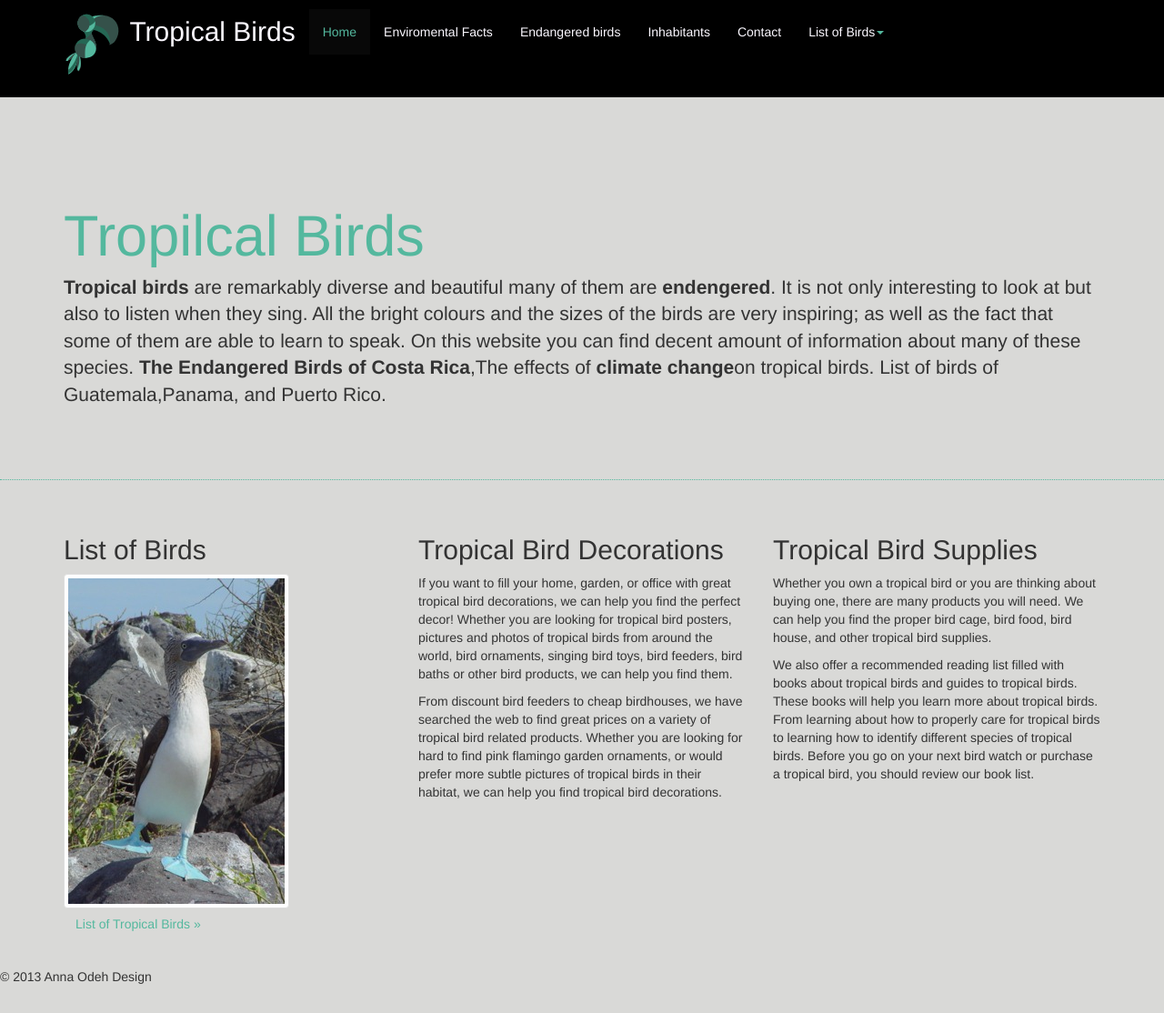
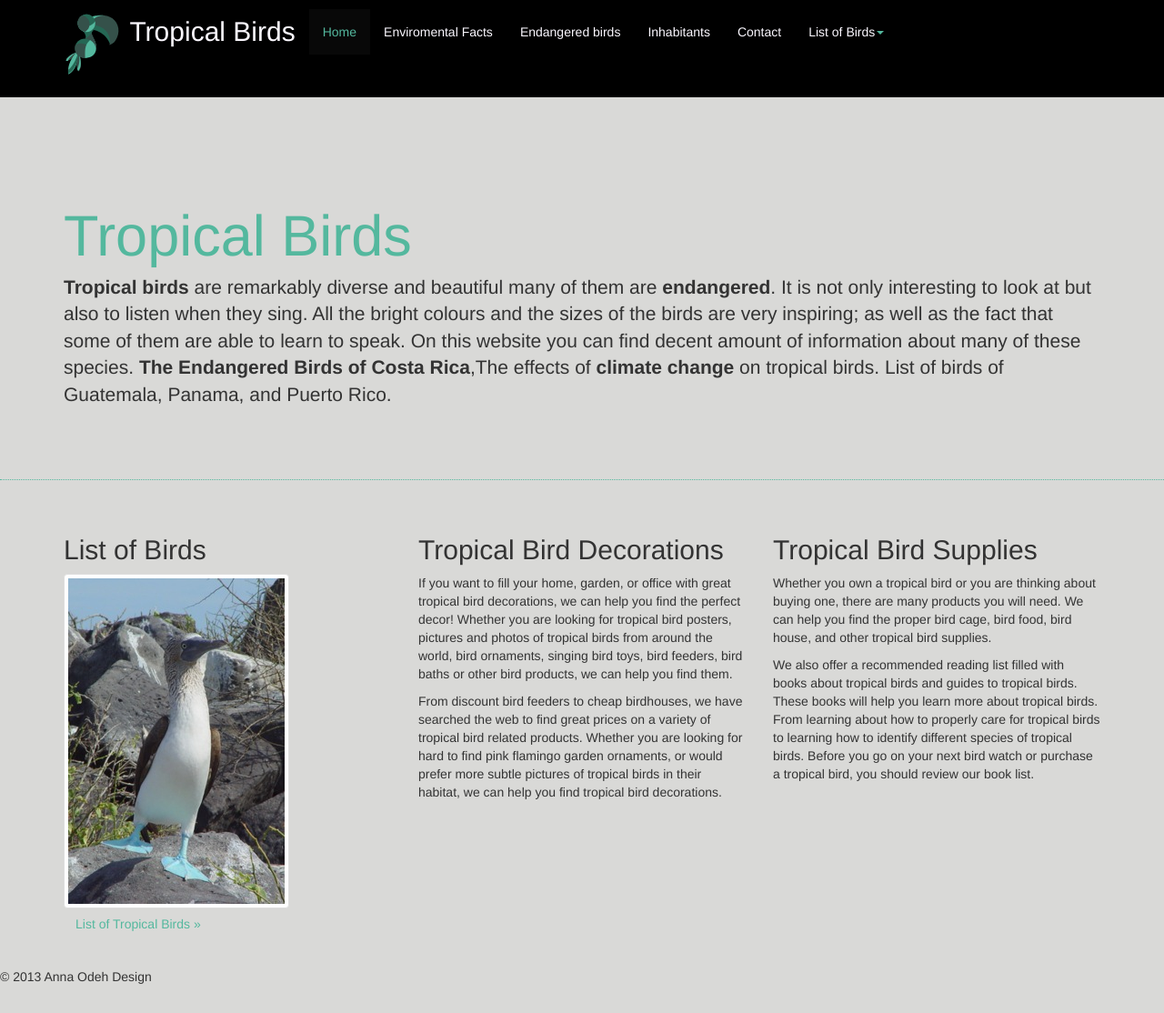
Before and after one commit to odehanna/LargeDatawebsite, a Jekyll site: the page built from index.html, in a window 1280 px wide and 1114 px high. Shown: the whole window at 91% size. Built offline with Jekyll 4.4.1, drawn with Linux system fonts in a browser that asks for light colours; Markdown is read by kramdown in place of the engine named in the settings.

Commit message:
content changes

```diff
--- a/index.html
+++ b/index.html
@@ -9,10 +9,10 @@ layout: default
   <!-- Main jumbotron for a primary marketing message or call to action -->
   	<div class="jumbotron">
 	<div class="container">
-		<h1>Tropilcal Birds</h1>
-		<p><strong>Tropical birds</strong> are remarkably diverse and beautiful many of them are <strong>endengered</strong>. It is not only interesting to look at but also to listen when they sing. All the bright colours and the sizes of the birds are very inspiring; as well as the fact that some of them are able to learn to speak.
+		<h1>Tropical Birds</h1>
+		<p><strong>Tropical birds</strong> are remarkably diverse and beautiful many of them are <strong>endangered</strong>. It is not only interesting to look at but also to listen when they sing. All the bright colours and the sizes of the birds are very inspiring; as well as the fact that some of them are able to learn to speak.
 
-On this website you can find decent amount of information about many of these species. <strong>The Endangered Birds of Costa Rica</strong>,The effects of <strong>climate change</strong>on tropical birds. List of birds of Guatemala,Panama, and Puerto Rico.</p>
+On this website you can find decent amount of information about many of these species. <strong>The Endangered Birds of Costa Rica</strong>,The effects of <strong>climate change</strong> on tropical birds. List of birds of Guatemala, Panama, and Puerto Rico.</p>
 
 	</div>
 	</div>
```
